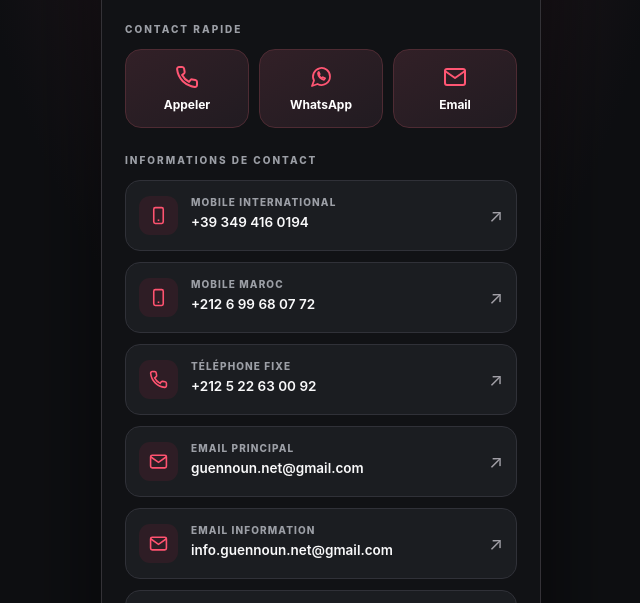
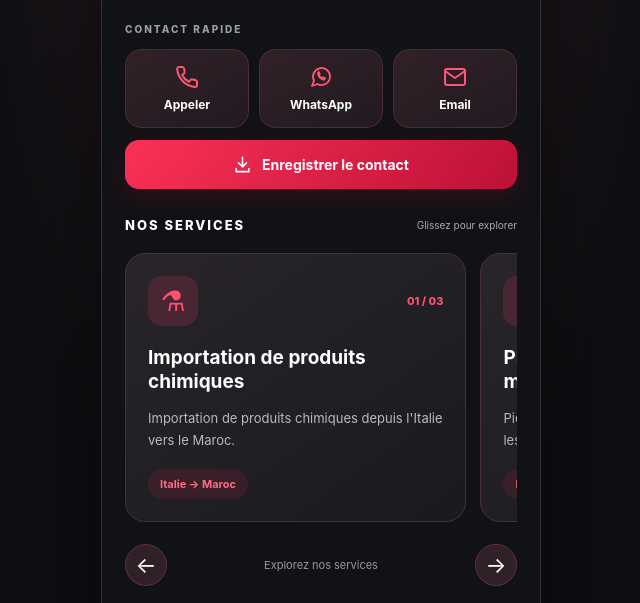
Before and after one commit to khaliliche/guennouncard, a plain HTML site: page index.html in a window 1280 px wide. Shown: the part 311-914 px from the top of the page, without its empty margins (319-959 px from the left). Drawn offline with Linux system fonts and the light colour scheme.

Commit message:
Add horizontal services carousel

```diff
--- a/index.html
+++ b/index.html
@@ -24,6 +24,63 @@
       <a class="action" href="https://wa.me/212699680772" target="_blank" rel="noopener noreferrer" aria-label="Écrire sur WhatsApp"><svg viewBox="0 0 24 24" fill="none" stroke="currentColor" stroke-width="1.8" stroke-linecap="round" stroke-linejoin="round"><path d="M21 11.5a8.5 8.5 0 0 1-12.5 7.5L3 21l2-5.5A8.5 8.5 0 1 1 21 11.5Z"/><path d="M9 8.5c.2 3 3 5.6 6 6.3l1.1-1.6-2.2-1-1 1c-1.6-.8-2.6-1.9-3.1-3.1l.9-1-1-2.1Z"/></svg>WhatsApp</a>
       <a class="action" href="mailto:guennoun.net@gmail.com" aria-label="Envoyer un email"><svg viewBox="0 0 24 24" fill="none" stroke="currentColor" stroke-width="2" stroke-linecap="round" stroke-linejoin="round"><rect x="2" y="4" width="20" height="16" rx="2"/><path d="m2 6 10 7L22 6"/></svg>Email</a>
     </nav>
+<button class="primary" id="save" type="button"><svg viewBox="0 0 24 24" fill="none" stroke="currentColor" stroke-width="2" stroke-linecap="round" stroke-linejoin="round"><path d="M12 3v12m-5-5 5 5 5-5M4 17v4h16v-4"/></svg>Enregistrer le contact</button>
+<section class="services" id="services">
+  <div class="services-heading">
+    <h2>NOS SERVICES</h2>
+    <span>Glissez pour explorer</span>
+  </div>
+
+  <div class="services-track" id="servicesTrack">
+
+    <article class="service-ticket">
+      <div class="ticket-top">
+        <span class="ticket-icon">⚗</span>
+        <span class="ticket-number">01 / 03</span>
+      </div>
+      <h3>Importation de produits chimiques</h3>
+      <p>
+        Importation de produits chimiques
+        depuis l'Italie vers le Maroc.
+      </p>
+      <span class="ticket-tag">Italie → Maroc</span>
+    </article>
+
+    <article class="service-ticket">
+      <div class="ticket-top">
+        <span class="ticket-icon">⚙</span>
+        <span class="ticket-number">02 / 03</span>
+      </div>
+      <h3>Pièces de rechange et machines de lavage</h3>
+      <p>
+        Pièces de rechange et machines
+        de lavage pour les professionnels.
+      </p>
+      <span class="ticket-tag">Équipements</span>
+    </article>
+
+    <article class="service-ticket">
+      <div class="ticket-top">
+        <span class="ticket-icon">◈</span>
+        <span class="ticket-number">03 / 03</span>
+      </div>
+      <h3>Vente en gros et au détail</h3>
+      <p>
+        Vente et distribution de produits
+        et équipements en gros et au détail.
+      </p>
+      <span class="ticket-tag">Distribution</span>
+    </article>
+
+  </div>
+
+  <div class="services-controls">
+    <button type="button" id="servicePrev" aria-label="Service précédent">←</button>
+    <span>Explorez nos services</span>
+    <button type="button" id="serviceNext" aria-label="Service suivant">→</button>
+  </div>
+</section>
+
     <p class="overline">Informations de contact</p>
     <section class="details" aria-label="Coordonnées">
       <a class="detail" href="tel:+393494160194"><div class="ico"><svg viewBox="0 0 24 24" fill="none" stroke="currentColor" stroke-width="2"><rect x="6" y="2" width="12" height="20" rx="2"/><path d="M11 18h2"/></svg></div><div><div class="small">Mobile international</div><div class="value">+39 349 416 0194</div></div><span class="arrow">↗</span></a>
@@ -35,7 +92,7 @@
       <a class="detail" href="https://www.google.com/maps/search/?api=1&query=53%20Boulevard%20Fouarat%20Hay%20Mohammadi%20Casablanca" target="_blank" rel="noopener noreferrer"><div class="ico"><svg viewBox="0 0 24 24" fill="none" stroke="currentColor" stroke-width="2" stroke-linecap="round" stroke-linejoin="round"><path d="M20 10c0 5-8 12-8 12S4 15 4 10a8 8 0 1 1 16 0Z"/><circle cx="12" cy="10" r="2.5"/></svg></div><div><div class="small">Adresse</div><div class="value">53, Boulevard Fouarat<br>Hay Mohammadi, Casablanca, Maroc</div></div><span class="arrow">↗</span></a>
     </section>
     <section class="buttons" aria-label="Enregistrer et partager">
-      <button class="primary" id="save" type="button"><svg viewBox="0 0 24 24" fill="none" stroke="currentColor" stroke-width="2" stroke-linecap="round" stroke-linejoin="round"><path d="M12 3v12m-5-5 5 5 5-5M4 17v4h16v-4"/></svg>Enregistrer le contact</button>
+
       <div class="row"><button class="secondary" id="share" type="button">↗ Partager</button><button class="secondary" id="qr" type="button">▦ Code QR</button></div>
       <div class="qrPanel" id="qrPanel"><img id="qrImage" alt="Code QR de la carte digitale" width="190" height="190"><p>Scannez pour ouvrir cette carte.<br><span id="qrHint"></span></p></div>
     </section>
--- a/script.js
+++ b/script.js
@@ -9,3 +9,28 @@
  document.getElementById('share').addEventListener('click',async()=>{try{if(navigator.share){await navigator.share({title:company,text:'Carte de visite digitale — '+company,url});return}if(navigator.clipboard&&location.protocol!=='file:'){await navigator.clipboard.writeText(url);toast('Lien copié !');return}const a=document.createElement('textarea');a.value=url;document.body.append(a);a.select();document.execCommand('copy');a.remove();toast('Lien copié !')}catch(e){if(e.name!=='AbortError')toast('Impossible de partager automatiquement')}});
  document.getElementById('qr').addEventListener('click',()=>{const panel=document.getElementById('qrPanel');const visible=panel.classList.toggle('visible');if(visible){document.getElementById('qrImage').src='https://api.qrserver.com/v1/create-qr-code/?size=380x380&margin=12&data='+encodeURIComponent(url);document.getElementById('qrHint').textContent=location.protocol==='file:'?'Aperçu local : le QR mène au site de l’entreprise. Publiez ce fichier en ligne pour générer un QR vers la carte.':'Le QR utilise l’adresse de cette page.'}});
 })();
+
+
+
+// Horizontal services navigation
+const servicesTrack = document.getElementById('servicesTrack');
+
+if (servicesTrack) {
+    const moveService = (direction) => {
+        const ticket = servicesTrack.querySelector('.service-ticket');
+        if (!ticket) return;
+
+        const gap = parseFloat(getComputedStyle(servicesTrack).gap) || 0;
+
+        servicesTrack.scrollBy({
+            left: direction * (ticket.getBoundingClientRect().width + gap),
+            behavior: 'smooth'
+        });
+    };
+
+    document.getElementById('servicePrev')
+        .addEventListener('click', () => moveService(-1));
+
+    document.getElementById('serviceNext')
+        .addEventListener('click', () => moveService(1));
+}
--- a/style.css
+++ b/style.css
@@ -62,3 +62,173 @@
         min-height: 48px;
     }
 }
+
+/* Save contact button under Contact rapide */
+#save {
+    display: flex;
+    width: 100%;
+    margin-bottom: 28px;
+}
+
+
+/* GUENNOUN NET - Services carousel */
+
+.actions {
+    margin-bottom: 12px;
+}
+
+#save {
+    width: 100%;
+    margin-bottom: 0;
+}
+
+.services {
+    margin: 28px 0 30px;
+    width: 100%;
+    min-width: 0;
+}
+
+.services-heading {
+    display: flex;
+    justify-content: space-between;
+    align-items: center;
+    gap: 10px;
+    margin-bottom: 16px;
+}
+
+.services-heading h2 {
+    margin: 0;
+    font-size: 13px;
+    font-weight: 800;
+    letter-spacing: 2px;
+    color: #fff;
+}
+
+.services-heading span {
+    font-size: 10px;
+    color: #aaa;
+    text-align: right;
+}
+
+.services-track {
+    display: flex;
+    gap: 14px;
+    overflow-x: auto;
+    scroll-snap-type: x mandatory;
+    scroll-behavior: smooth;
+    overscroll-behavior-x: contain;
+    -webkit-overflow-scrolling: touch;
+    scrollbar-width: none;
+    padding: 4px 2px 12px;
+}
+
+.services-track::-webkit-scrollbar {
+    display: none;
+}
+
+.service-ticket {
+    flex: 0 0 88%;
+    box-sizing: border-box;
+    scroll-snap-align: start;
+    background: linear-gradient(145deg, #29252a, #191a1e);
+    border: 1px solid #49313b;
+    border-radius: 20px;
+    padding: 22px;
+    min-height: 260px;
+    display: flex;
+    flex-direction: column;
+}
+
+.ticket-top {
+    display: flex;
+    justify-content: space-between;
+    align-items: center;
+    margin-bottom: 20px;
+}
+
+.ticket-icon {
+    display: grid;
+    place-items: center;
+    background: #4a2633;
+    color: #ff5272;
+    width: 50px;
+    height: 50px;
+    border-radius: 14px;
+    font-size: 28px;
+}
+
+.ticket-number {
+    font-size: 11px;
+    color: #ff5272;
+    font-weight: 800;
+}
+
+.service-ticket h3 {
+    font-size: 19px;
+    line-height: 1.3;
+    color: white;
+    margin: 0 0 12px;
+}
+
+.service-ticket p {
+    font-size: 13px;
+    line-height: 1.7;
+    color: #b9b9c0;
+    margin: 0 0 18px;
+}
+
+.ticket-tag {
+    display: inline-block;
+    align-self: flex-start;
+    margin-top: auto;
+    padding: 8px 12px;
+    border-radius: 20px;
+    background: #e5234820;
+    color: #ff6a84;
+    font-size: 11px;
+    font-weight: 700;
+}
+
+.services-controls {
+    display: flex;
+    align-items: center;
+    justify-content: space-between;
+    gap: 12px;
+    margin-top: 10px;
+}
+
+.services-controls button {
+    display: grid;
+    place-items: center;
+    width: 42px;
+    height: 42px;
+    flex-shrink: 0;
+    border-radius: 50%;
+    border: 1px solid #63303f;
+    background: #302027;
+    color: white;
+    font-size: 22px;
+    cursor: pointer;
+}
+
+.services-controls button:hover {
+    background: #e52348;
+}
+
+.services-controls span {
+    font-size: 11px;
+    color: #999;
+    text-align: center;
+}
+
+@media (max-width: 480px) {
+    .service-ticket {
+        flex-basis: 90%;
+        min-height: 270px;
+        padding: 19px;
+    }
+
+    .service-ticket h3 {
+        font-size: 17px;
+    }
+}
```
